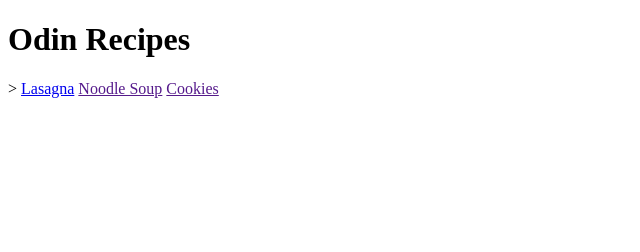
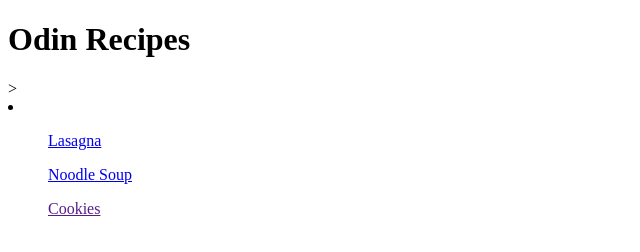
Before and after one commit to tparris4/odin-recipes, a plain HTML site: page index.html in a window 1280 px wide. Shown: the whole page, without its empty margins (0-640 px from the left). Drawn offline with Linux system fonts and the light colour scheme.

Commit message:
added links in index

```diff
--- a/index.html
+++ b/index.html
@@ -9,8 +9,10 @@
 <body>
     <h1>
         Odin Recipes</h1>>
-        <a href="../odin-recipes/recipes/lasagna.html">Lasagna</a>
-        <a href="">Noodle Soup</a>
-        <a href="">Cookies</a>
+        <li>
+       <ul> <a href="../odin-recipes/recipes/lasagna.html">Lasagna</a></ul>
+        <ul><a href="../odin-recipes/recipes/noodles.html">Noodle Soup</a></ul>
+        <ul><a href="">Cookies</a></ul>
+        </li>
 </body>
 </html>
```
